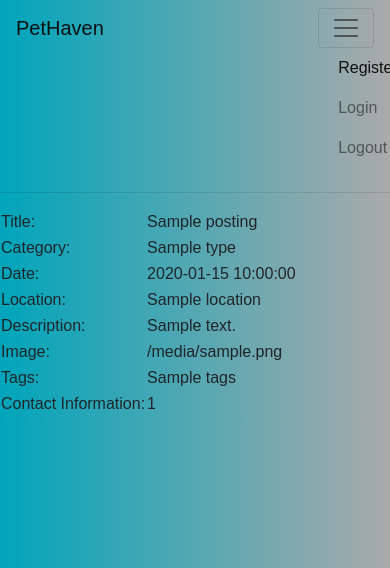
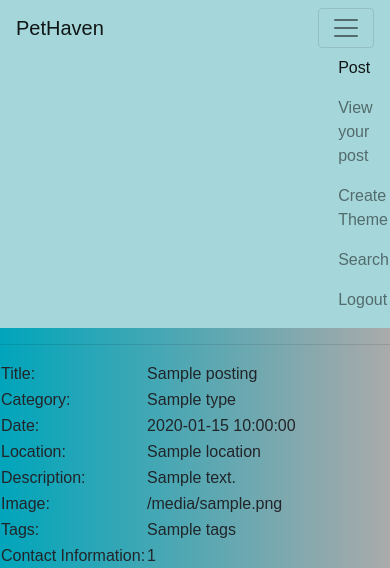
Before and after one commit to APAD-Summer2021/Team1-GroupProject, a Flask app: page /view_all in a window 390 px wide, after a click that opens the changed part. Shown: the top 568 px of the page. Run offline with Flask 2, Linux system fonts and the light colour scheme; the visitor is signed in with stand-in values (Sample User, id 1); a database or web service that is not in the repository returns one stand-in record (values such as "Sample title"); some libraries are stand-ins or nearby versions.

Commit message:
fix hamburger menu. added more pages to menu and also changed the color for the navigation bar

```diff
--- /dev/null
+++ b/requirement 2.txt
@@ -0,0 +1,4 @@
+Flask==2.0.1
+pymongo=3.12.0
+dnspython==2.1.0
+bcrypt
--- a/static/css/manage.css
+++ b/static/css/manage.css
@@ -12,7 +12,7 @@ input[type="text"] {
     border: 0;
     background: none;
     display: block;
-    #margin: 20px auto;
+    margin: 20px auto;
     text-align: center;
     border: 2px solid #3498db;
     padding: 5px 5px;
--- a/templates/all_posts.html
+++ b/templates/all_posts.html
@@ -1,7 +1,35 @@
-{% extends "base.html" %}
-{% block title %}Pet Haven Posts{% endblock %}
-
-{% block content %}
+<!DOCTYPE html>
+<html lang="en">
+  <head>
+    <title>View All your Post</title>
+    <meta http-equiv="Content-Type" content="text/html; charset=UTF-8" />
+    <meta name="viewport" content="width=device-width, initial-scale=1" />
+    <meta http-equiv="X-UA-Compatible" content="IE=edge" />
+    <meta name="author" content="colorlib.com">
+    <link rel="stylesheet" href="https://stackpath.bootstrapcdn.com/bootstrap/4.5.0/css/bootstrap.min.css" integrity="sha384-9aIt2nRpC12Uk9gS9baDl411NQApFmC26EwAOH8WgZl5MYYxFfc+NcPb1dKGj7Sk" crossorigin="anonymous">
+    <link href="https://fonts.googleapis.com/css?family=Poppins:400,600,700" rel="stylesheet" />
+    <link rel="stylesheet" href="https://maxcdn.bootstrapcdn.com/bootstrap/4.5.2/css/bootstrap.min.css">
+  <script src="https://ajax.googleapis.com/ajax/libs/jquery/3.5.1/jquery.min.js"></script>
+  <script src="https://cdnjs.cloudflare.com/ajax/libs/popper.js/1.16.0/umd/popper.min.js"></script>
+  <script src="https://maxcdn.bootstrapcdn.com/bootstrap/4.5.2/js/bootstrap.min.js"></script>
+    <link href="css/main.css" rel="stylesheet" />
+    <link rel="stylesheet" href="{{ url_for('static', filename='css/main.css') }}">
+  </head>
+  <nav class="navbar navbar-light" style="background:#A5D6D9">
+  <a class="navbar-brand" href="/logged_in">PetHaven</a>
+  <button class="navbar-toggler" type="button" data-toggle="collapse" data-target="#navbarNavAltMarkup" aria-controls="navbarNavAltMarkup" aria-expanded="false" aria-label="Toggle navigation">
+    <span class="navbar-toggler-icon"></span>
+  </button>
+  <div class="collapse navbar-collapse" id="navbarNavAltMarkup" style = "margin-left: 90%">
+    <div class="navbar-nav">
+      <a class="nav-item nav-link active" href="/">Post <span class="sr-only">(current)</span></a>
+      <a class="nav-item nav-link" href="/view_post">View your post</a>
+      <a class="nav-item nav-link" href="">Create Theme</a>
+      <a class="nav-item nav-link" href="/search_page">Search</a>
+      <a class="nav-item nav-link" href="/logout">Logout</a>
+    </div>
+  </div>
+</nav>
 
 <body>
 {% for post in posts %}
@@ -56,4 +84,3 @@
 
          {% endfor %}
 </body>
-{% endblock %}
--- a/templates/manage.html
+++ b/templates/manage.html
@@ -12,7 +12,7 @@
     <link rel="stylesheet" href="{{ url_for('static', filename='css/manage.css') }}">
 </head>
 <body>
-<nav class="navbar navbar-light" >
+<nav class="navbar navbar-light" style="background:#A5D6D9">
   <a class="navbar-brand" href="/logged_in">PetHaven</a>
   <button class="navbar-toggler" type="button" data-toggle="collapse" data-target="#navbarNavAltMarkup" aria-controls="navbarNavAltMarkup" aria-expanded="false" aria-label="Toggle navigation">
     <span class="navbar-toggler-icon"></span>
@@ -20,7 +20,8 @@
   <div class="collapse navbar-collapse" id="navbarNavAltMarkup" style = "margin-left: 90%">
     <div class="navbar-nav">
       <a class="nav-item nav-link active" href="/">Post <span class="sr-only">(current)</span></a>
-      <a class="nav-item nav-link" href="/view_post">View</a>
+      <a class="nav-item nav-link" href="/view_post">View your post</a>
+      <a class="nav-item nav-link" href="/view_all">View all Post</a>
       <a class="nav-item nav-link" href="">Create Theme</a>
         <a class="nav-item nav-link" href="/search_page">Search</a>
         <a class="nav-item nav-link" href="/logout">Logout</a>
--- a/templates/search_page.html
+++ b/templates/search_page.html
@@ -23,9 +23,9 @@
   <div class="collapse navbar-collapse" id="navbarNavAltMarkup" style = "margin-left: 90%">
     <div class="navbar-nav">
       <a class="nav-item nav-link active" href="/">Post <span class="sr-only">(current)</span></a>
-      <a class="nav-item nav-link" href="/view_post">View</a>
+      <a class="nav-item nav-link" href="/view_post">View your post</a>
+      <a class="nav-item nav-link" href="/view_all">View all Post</a>
       <a class="nav-item nav-link" href="">Create Theme</a>
-        <a class="nav-item nav-link" href="/search_page">Search</a>
       <a class="nav-item nav-link" href="/logout">Logout</a>
     </div>
   </div>
```
Also changed, not shown: README 2.md (added, +1 -0 lines), postmain 2.py (added, +12 -0 lines), templates/new_post.html (+7 -8 lines), 1 other file.
